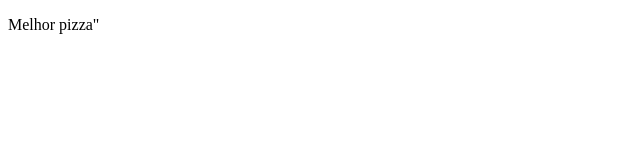
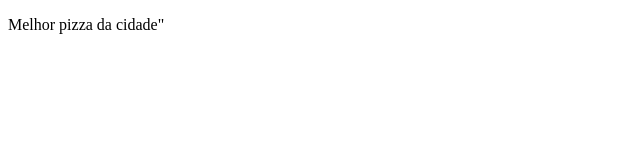
Before and after one commit to Costa-Wagner/pizzaria_Fatec, a plain HTML site: page sobre.html in a window 1280 px wide. Shown: the full height of the page, 0-640 px from the left. Drawn offline with Linux system fonts and the light colour scheme.

Commit message:
da cidade

```diff
--- a/sobre.html
+++ b/sobre.html
@@ -8,7 +8,7 @@
 <body>
     <main>
         <section>
-            <p>Melhor pizza"</p>
+            <p>Melhor pizza da cidade"</p>
         </section>
     </main>
 </body>
```
